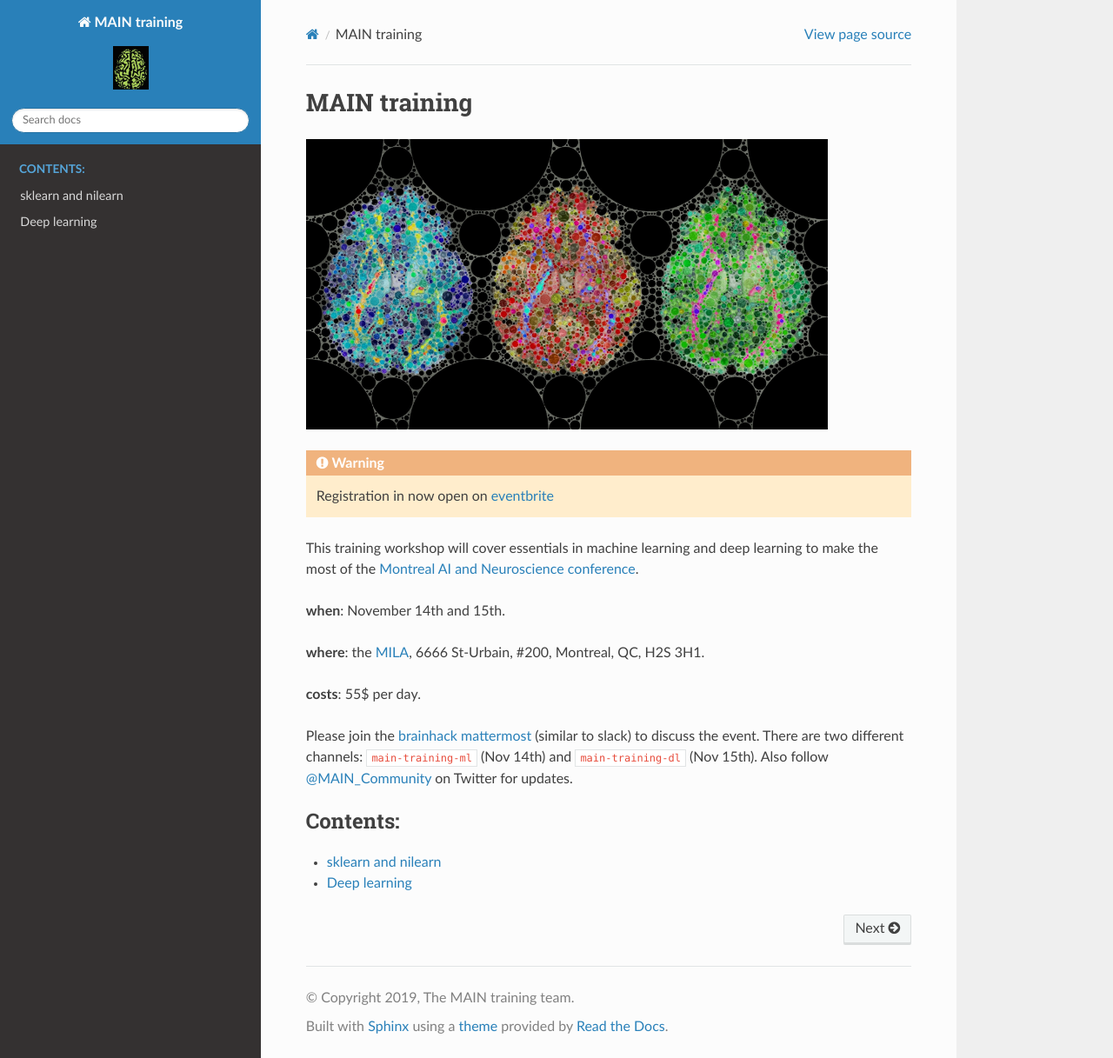
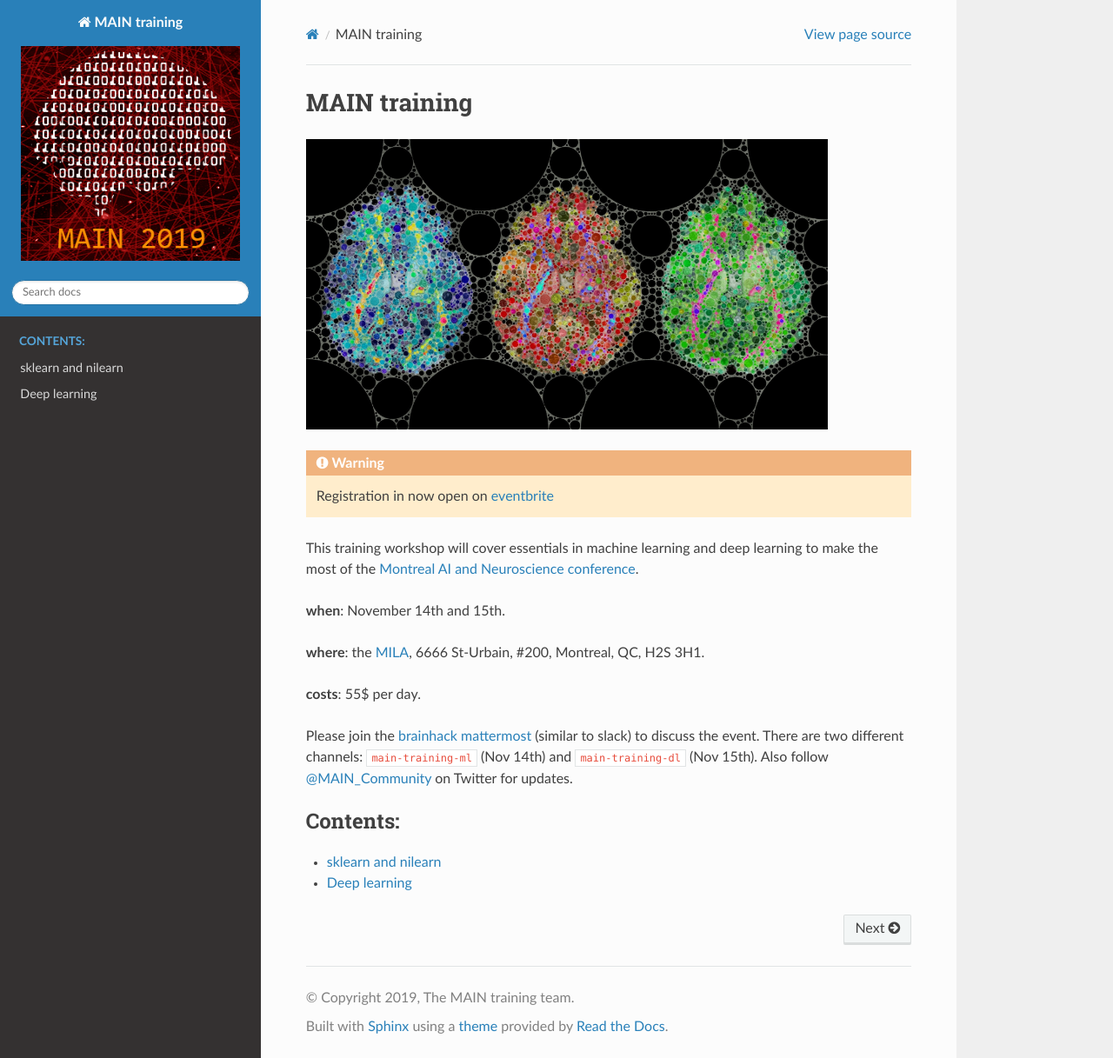
Before and after one commit to main-training/main-training.github.io, a Sphinx documentation site: the page built from source/index.rst, in a window 1280 px wide and 1217 px high. Shown: the whole window at 87% size. Built offline with Sphinx 7.4.7 and the Read the Docs theme 2.0.0, drawn with Linux system fonts in a browser that asks for light colours.

Commit message:
Changed the html logo to the MAIN one.

```diff
--- a/source/conf.py
+++ b/source/conf.py
@@ -51,7 +51,7 @@ html_theme = 'sphinx_rtd_theme'
 html_short_title = 'MAIN training'
 
 # The logo
-html_logo = 'favicon.png'
+html_logo = 'main.png'
 
 # icon
 html_favicon = 'favicon.png'
```
Also changed, not shown: source/main.png (added).
